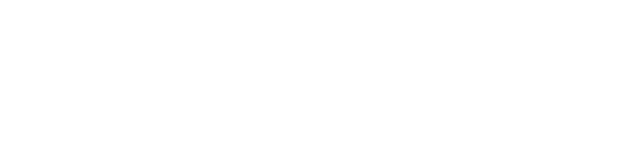
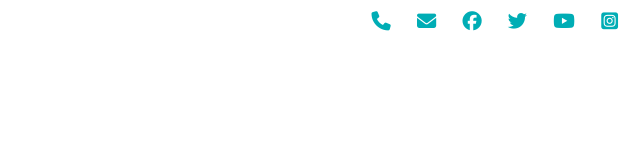
Before and after one commit to GaryS007/Portfolio-1-Gary, a plain HTML site: page index.html in a window 1280 px wide. Shown: the whole page, without its empty margins (640-1280 px from the left). Drawn offline with Linux system fonts and the light colour scheme.

Commit message:
Add Social Media Icons

```diff
--- a/assets/css/style.css
+++ b/assets/css/style.css
@@ -12,7 +12,26 @@
     color: #222831;
 }
 
+/* Social Media Icons */
+
 .social-container {
     height: 1rem;
     text-align: right;
 }
+
+.social li {
+    list-style-type: none;
+    display: inline-block;
+    margin-right: 22px;
+    margin-top: 10px;
+    vertical-align: middle;
+}
+
+.social i {
+    font-size: 120%;
+    color: #00ADB5;
+}
+
+.social i:hover {
+    opacity: 0.7;
+}
--- a/index.html
+++ b/index.html
@@ -9,7 +9,7 @@
 </head>
 <body>
     <div class="social-container">
-        <ul id="social">
+        <ul class="social">
             <li>
             <a href="tel: 0872539883"><i class="fa-solid fa-phone"></i></a>
             </li>
@@ -30,6 +30,6 @@
             </li>
         </ul>
     </div>
-
+    <script src="https://kit.fontawesome.com/0b9b5a737a.js" crossorigin="anonymous"></script>
 </body>
 </html>
```
